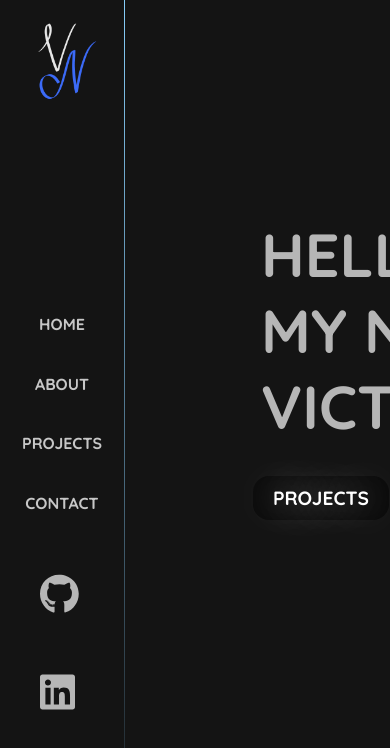
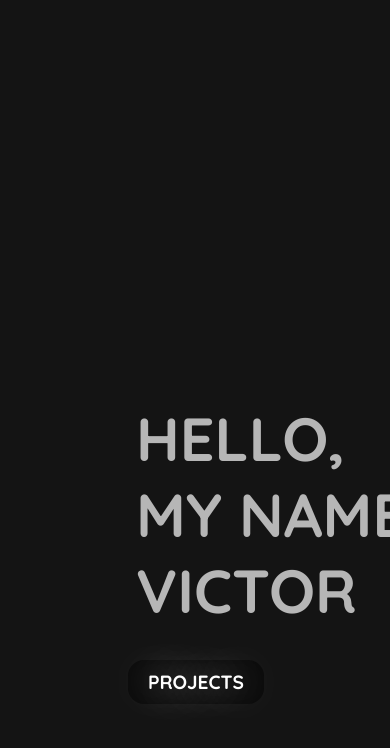
Before and after one commit to PC-Vic/Victor-Nieves-Dev-Site, a React (Vite) app: page / in a window 390 px wide. Shown: the top 748 px of the page. Built offline with nearby package versions, Linux system fonts and the light colour scheme.

Commit message:
started navbar media queries

```diff
--- a/Develop/src/components/Layouts/layouts.css
+++ b/Develop/src/components/Layouts/layouts.css
@@ -71,3 +71,14 @@
     font-weight: bolder;
     transform: scale(1.1);
 }
+
+@media screen and (max-width: 812px) {
+    .navbar {
+        display: none;
+    }
+    .home-container {
+    margin-top: 400px;
+    justify-content: center;
+    align-items: center;
+    }
+}
```
